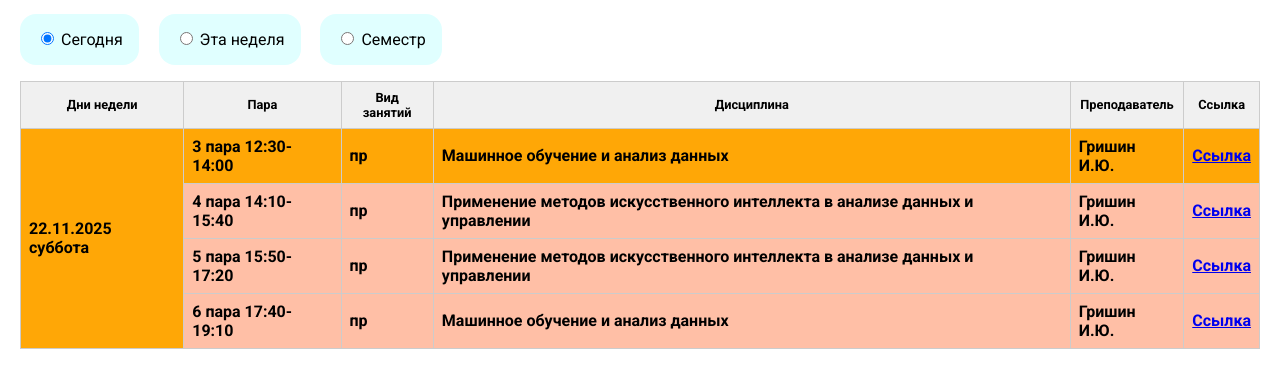
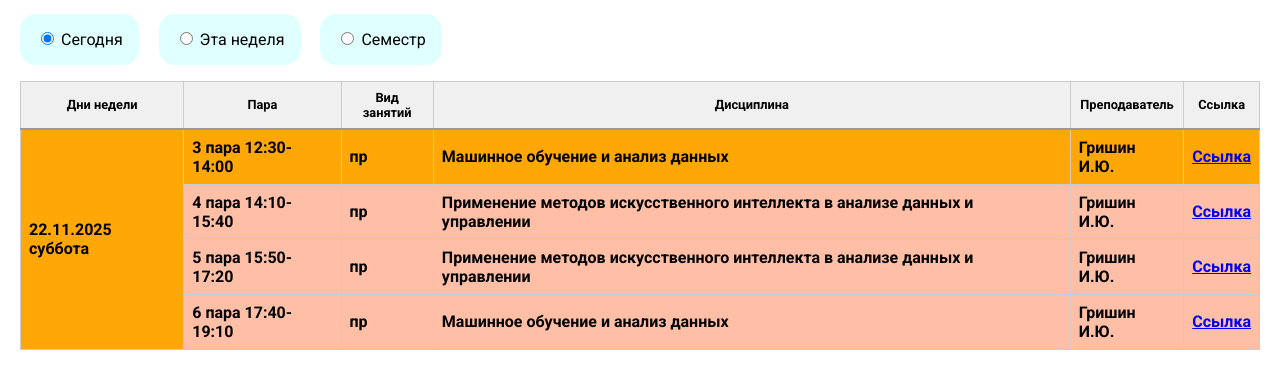
Before and after one commit to Trifonix/rasp-for-mag, a plain HTML site: page index.html in a window 1280 px wide. Shown: the part 106-494 px from the top of the page. Drawn offline with Linux system fonts and the light colour scheme.

```diff
--- a/script.js
+++ b/script.js
@@ -125,6 +125,10 @@ function renderTable(scheduleData, filter = "today") {
       tr.className = rowClass;
 
       if (index === 0) {
+        tr.classList.add("day-group-start");
+      }
+
+      if (index === 0) {
         tr.innerHTML = `
           <td rowspan="${visibleItems.length}">${day}</td>
           <td>${item["Пара"]}</td>
@@ -180,7 +184,7 @@ function highlightCurrentLesson() {
       return;
     }
 
-    let timeCell = Array.from(tr.children).find(td =>
+    let timeCell = Array.from(tr.children).find((td) =>
       /\d{2}:\d{2}-\d{2}:\d{2}/.test(td.textContent)
     );
     if (!timeCell) return;
--- a/style.css
+++ b/style.css
@@ -47,3 +47,6 @@ tr.week-separator td {
   background-color: lightcyan;
   border-radius: 1em;
 }
+.day-group-start td {
+  border-top: 2px solid #999 !important;
+}
```
